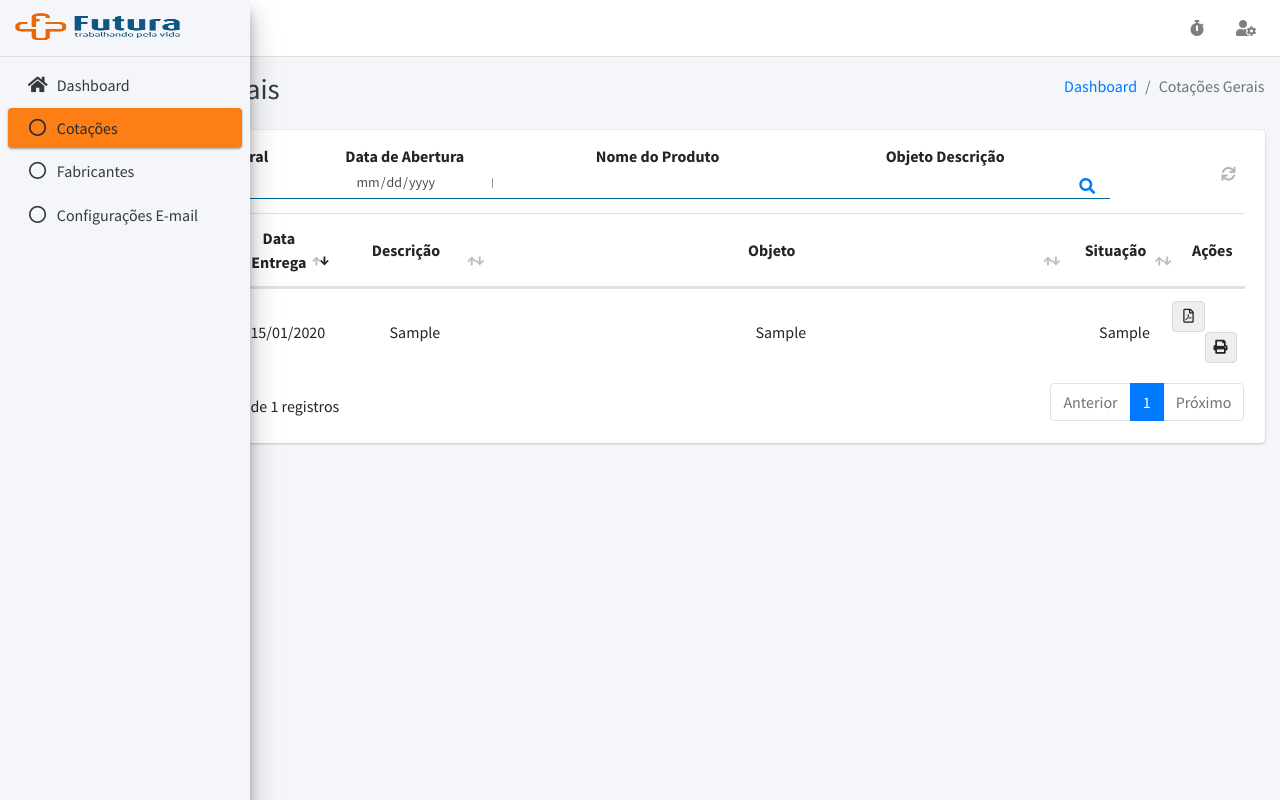
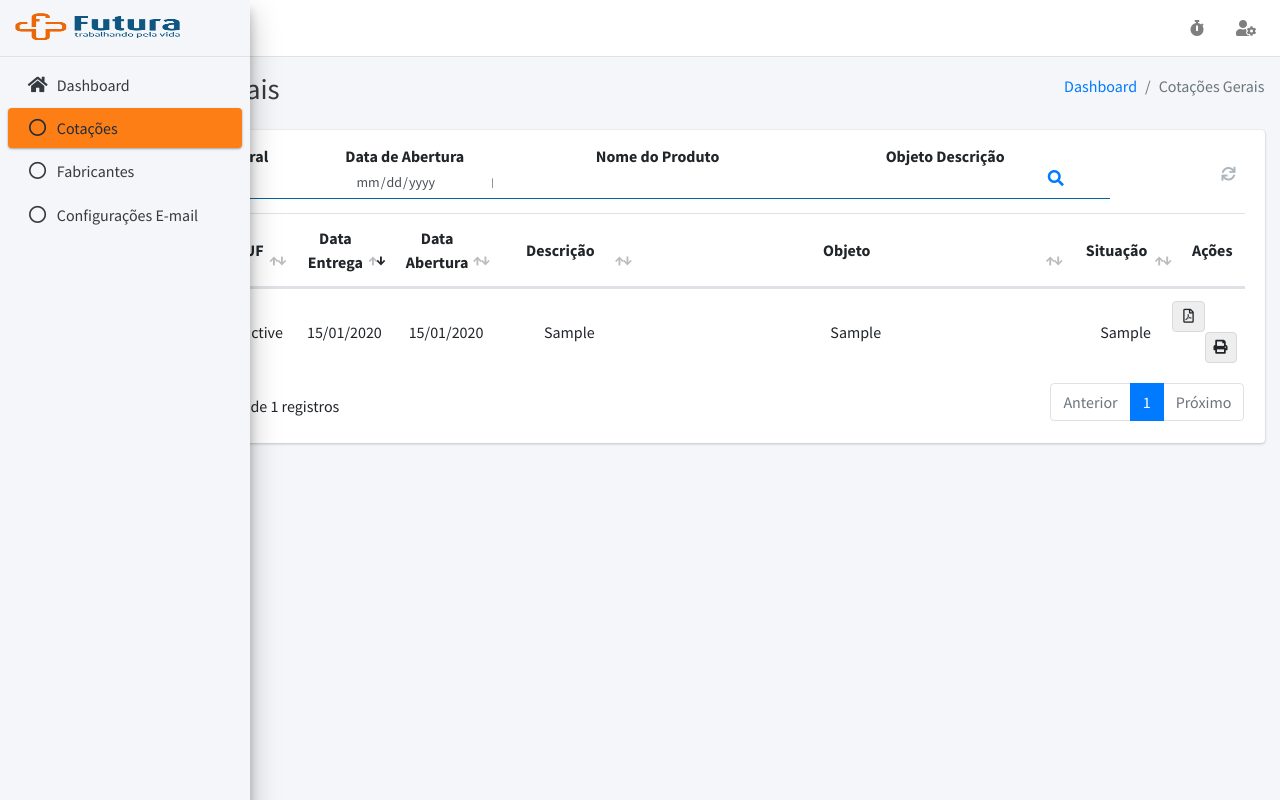
Before and after one commit to LucasLafs/ComprasNETOficial, a PHP site: page /apps/cotacoes.php in a window 1280 px wide. Run offline with PHP 8.4, Linux system fonts and the light colour scheme; a user stored in the database is signed in; tables that the repository leaves empty hold one stand-in row (values such as "Sample post"); data that the repository does not hold is empty; some libraries are stand-ins or nearby versions.

Commit message:
alteracoes

```diff
--- a/ajax/cotacoes.php
+++ b/ajax/cotacoes.php
@@ -60,9 +60,11 @@ function getLicitacoes($filtro = '')
 
 
 
-    $sql = "SELECT uasg, identificador, DATE_FORMAT(data_entrega_proposta, '%d/%m/%Y')
-                AS data_entrega_proposta, informacoes_gerais, objeto, situacao_aviso
-                FROM licitacoes_cab AS li $inner $filtro order by data_entrega_proposta limit 5000";
+    $sql = "SELECT li.uasg, identificador, DATE_FORMAT(data_entrega_proposta, '%d/%m/%Y')
+                AS data_entrega_proposta, informacoes_gerais, objeto, situacao_aviso, DATE_FORMAT(data_abertura_proposta, '%d/%m/%Y') AS data_abertura_proposta, o.lic_estado AS uf
+                FROM licitacoes_cab AS li
+                INNER JOIN licitacao_orgao AS o ON o.uasg = li.uasg
+                $inner $filtro order by data_entrega_proposta limit 5000";
 
     $query = mysqli_query($con, $sql);
     if($query){
@@ -76,7 +78,9 @@ function getLicitacoes($filtro = '')
                     $licitacoes['identificador'],
                     '',
                     $licitacoes['uasg'],
+                    $licitacoes['uf'],
                     $licitacoes['data_entrega_proposta'],
+                    $licitacoes['data_abertura_proposta'],
                     $licitacoes['informacoes_gerais'],
                     $licitacoes['objeto'],
                     $licitacoes['situacao_aviso'],
--- a/api/request_licitacoes.php
+++ b/api/request_licitacoes.php
@@ -53,6 +53,8 @@ function getTimeout(){
         }
 
         echo json_encode($obj);
+    } else {
+      echo json_encode($sql);
     }
 }
 
@@ -87,6 +89,8 @@ function requestLicGeraisComprasNet(){
     $i = $offset;
     // $i = 474;
 
+
+  $y = 1;
 
     while ($i < $offset_total) {
         $curl = curl_init();
@@ -358,22 +362,28 @@ function requestLicGeraisComprasNet(){
                 foreach ($orgao_licitacao AS $campo => $value) {
 
                     if (!is_object($value)) {
+                      $value = $value != null ?  html_entity_decode($value) : null;
                         $orgao_licitacao->$campo = $value != null ? "\"$value\"" : 'null';
                     }
 
                 }
 
-                $sql = "INSERT INTO licitacao_orgao (uasg, lic_orgao, lic_estado) VALUES ($uasg, $orgao_licitacao->orgao, $orgao_licitacao->estado)";
-                if(!mysqli_query($con, $sql)){
+
+                $sqlConsult = "SELECT * FROM licitacao_orgao WHERE uasg = $uasg AND lic_orgao = $orgao_licitacao->orgao";
+
+                if (mysqli_num_rows(mysqli_query($con, $sqlConsult)) == 0 ) {
+                  $sql = "INSERT INTO licitacao_orgao (uasg, lic_orgao, lic_estado) VALUES ($uasg, $orgao_licitacao->orgao, $orgao_licitacao->estado)";
+                  if(!mysqli_query($con, $sql)){
                     print_r(mysqli_error($con));
                     echo $sql;
                     exit;
+                  }
                 }
             }
-
         }
         echo '<pre>'; echo $i . ' UASG: ' . $uasg ; echo '</pre>';
         $i += 500;
+        $y++;
     }
 
     echo '1';
--- a/apps/cotacoes.php
+++ b/apps/cotacoes.php
@@ -57,7 +57,7 @@ require_once("../header/cabecalho.php");
                                     </div>
                                     <div id="lupaFiltro" style="display: none">
                                       <input type="hidden" name="act" value="getLicitacoes">
-                                      <button style="margin-left: -42px;margin-top: 23px;" name="filtro" value="1" type="button" class="btn btn-link" id="filtrarCotacoes"><span class="fa fa-search"></span></button>
+                                      <button style="margin-left: -105px;margin-top: 15px;" name="filtro" value="1" type="button" class="btn btn-link" id="filtrarCotacoes"><span class="fa fa-search"></span></button>
                                     </div>
                                   </form>
 
@@ -67,7 +67,9 @@ require_once("../header/cabecalho.php");
                                                 <th scope="col"></th>
                                                 <th scope="col" class="vertical-align"></th>
                                                 <th scope="col">UASG</th>
+                                                <th scope="col">UF</th>
                                                 <th scope="col">Data Entrega</th>
+                                                <th scope="col">Data Abertura</th>
                                                 <th scope="col">Descrição</th>
                                                 <th scope="col">Objeto</th>
                                                 <th scope="col">Situação</th>
--- a/js/cotacoes.js
+++ b/js/cotacoes.js
@@ -98,6 +98,14 @@ function makeTblLicitacoes(data) {
         className: "vertical-align",
       },
       {
+        witdh: "6%",
+        className: "vertical-align",
+      },
+      {
+        witdh: "6%",
+        className: "vertical-align",
+      },
+      {
         width: '15%',
         className: "vertical-align",
       },
@@ -126,7 +134,7 @@ function makeTblLicitacoes(data) {
       $('div.filtroObjDesc').html($('#filtroObjDesc').show());
       $('div.lupa').html($('#lupaFiltro').show());
     },
-    "order": [3, 'desc'],
+    "order": [4, 'desc'],
     "fnDrawCallback": function () {
 
       //<input type="search" class="form-control form-control-sm" placeholder="" aria-controls="table-data-licitacoes">
@@ -334,12 +342,6 @@ function makeTblLicitacoes(data) {
 
 $(document).on('click', '#filtrarCotacoes', function () {
 
-  /*
-  *   $('div.filtroData').html($('#filtroData').show());
-      $('div.filtroNomeProduto').html($('#filtroNomeProduto').show());
-      $('div.filtroObjDesc').html($('#filtroObjDesc').show());
-      $('div.lupa').html($('#lupaFiltro').show());
-  * */
 
   var element = $("#table-data-licitacoes");
   $(".loadTable").show();
@@ -395,9 +397,22 @@ $(document).on('click', '#filtrarCotacoes', function () {
     },
     success: function (data) {
       console.log(data);
-      data = JSON.parse(data);
 
-      makeTblLicitacoes(data);
+
+      if (data != '') {
+        data = JSON.parse(data);
+        makeTblLicitacoes(data);
+        element.show();
+        return true;
+      }
+
+      Swal.fire({
+        icon: 'info',
+        title: 'Nenhum registro encontrado.',
+        text: "Não foram encontrados nenhum registro com os filtros desejado."
+      }).then(function () {
+        getCotacoes();
+      });
 
       element.show();
 
--- a/js/fabricantes.js
+++ b/js/fabricantes.js
@@ -108,7 +108,7 @@ function saveFabri(action) {
 
     if (erro > 0) {
       Swal.fire({
-        type: 'Error',
+        icon: 'error',
         title: 'E-mail invalído!',
         text: "Digite um e-mail válido para salvar!"
       });
```
